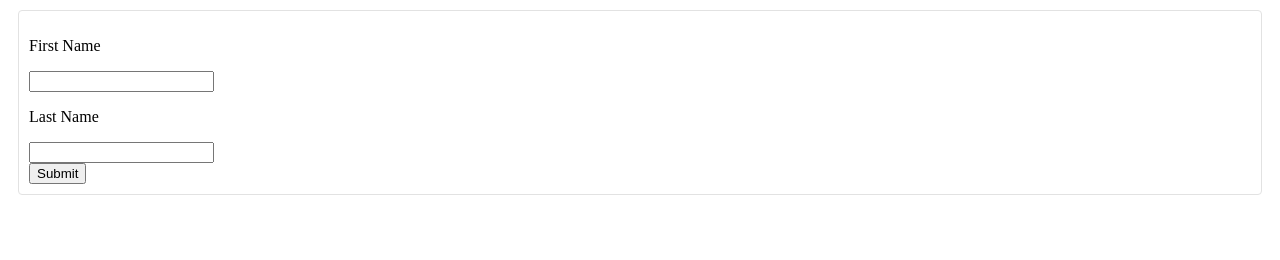
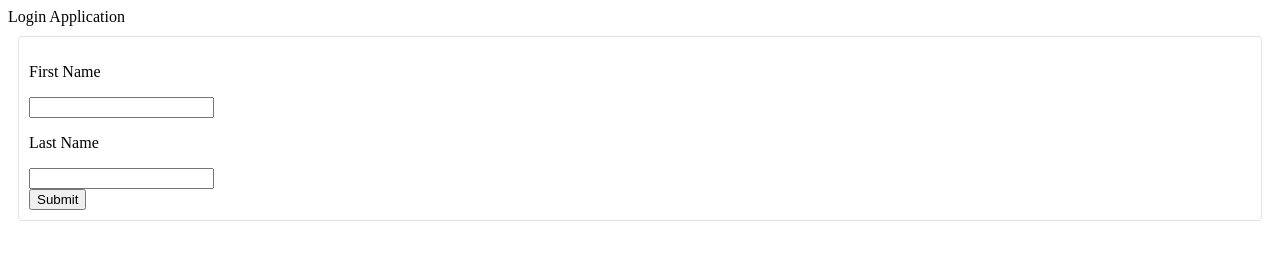
Before and after one commit to jonnadula-balakrishna/basic_html_form, a plain HTML site: page index.html in a window 1280 px wide. Drawn offline with Linux system fonts and the light colour scheme.

Commit message:
added title for application from (#2)
Co-authored-by: jonnadula-balakrishna <mysel.jbk@gmail.com>

```diff
--- a/index.html
+++ b/index.html
@@ -8,6 +8,7 @@
     <link rel="stylesheet" href="style.css">
 </head>
 <body>
+    <div>Login Application</div>
     <div class = "dox">
         <p>First Name</p>
         <input type="text"/>
```
